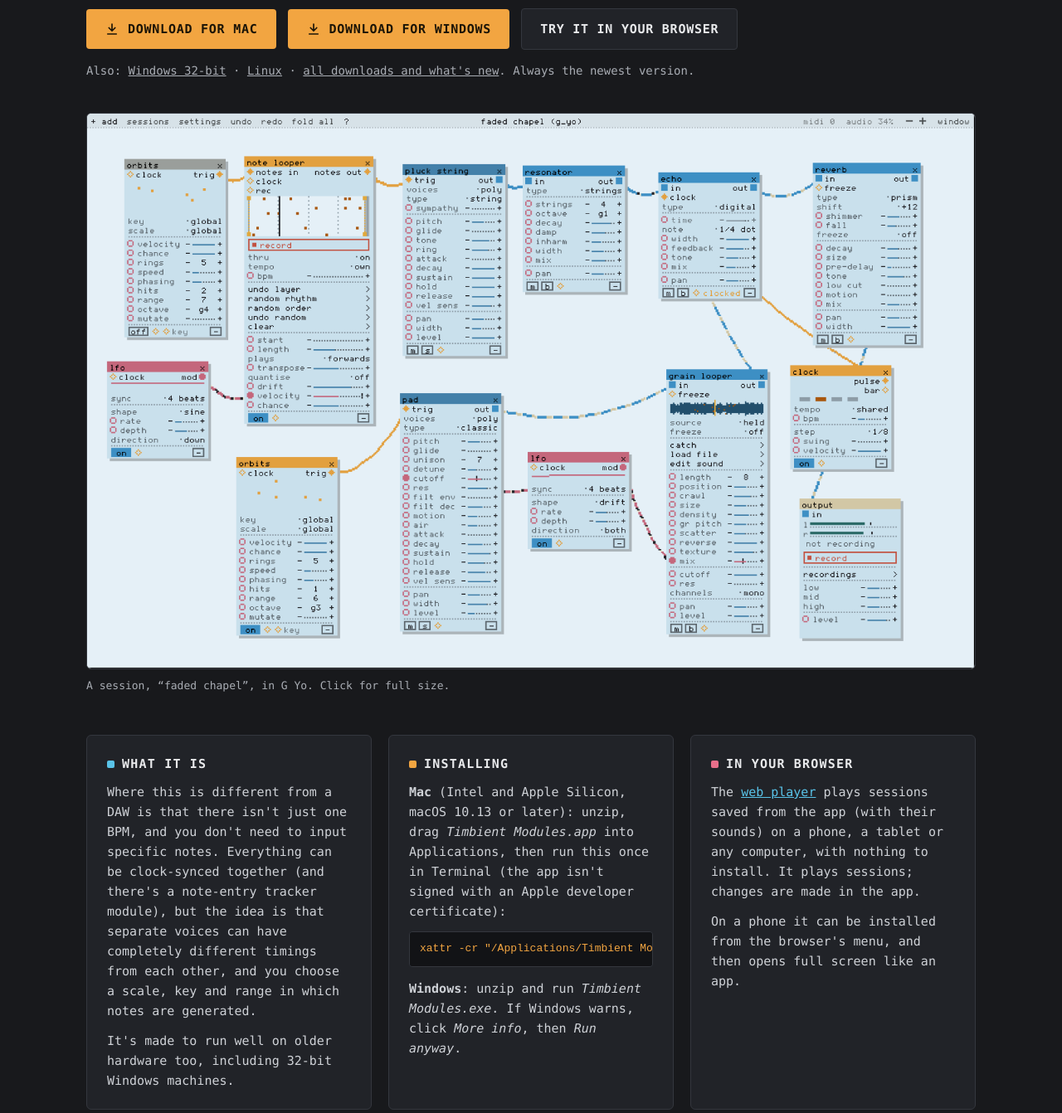
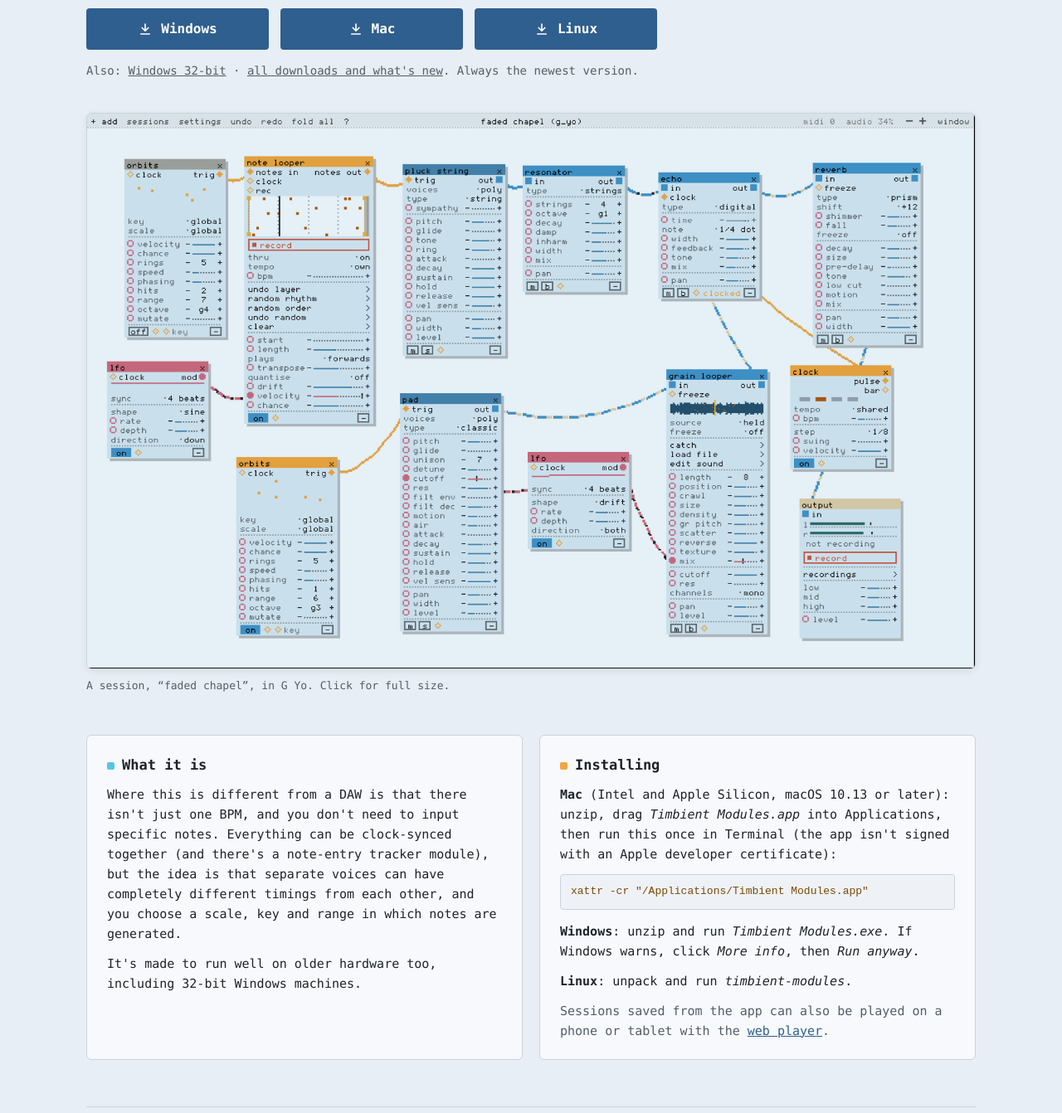
Before and after one commit to teamoth/timbient-modules, a plain HTML site: page web/index.html in a window 1280 px wide. Shown: the part 240-1582 px from the top of the page at 83% size. Drawn offline with Linux system fonts and the light colour scheme.

Commit message:
0.54.1: the L icon; the home page in the app's pale look
- Icon L: as K, with the M's middle one slimmer cord bent round at the point, more room in the M
- Home page: pale blue-grey, normal capitals, Windows / Mac / Linux download buttons, the web player
  down to one line for people who already have sessions

Co-Authored-By: Claude Opus 5.5 <noreply@anthropic.com>
Claude-Session: https://claude.ai/code/session_01SUv3Jn7cGVcw4AX44UcEVA

```diff
--- a/web/index.html
+++ b/web/index.html
@@ -5,54 +5,52 @@
 <meta name="viewport" content="width=device-width, initial-scale=1">
 <title>Timbient Modules</title>
 <meta name="description" content="A pixelated, modular patch-bay playground for ambient and experimental music: sequencers, voices and effects to patch together. For Mac and Windows.">
-<meta name="theme-color" content="#18191c">
+<meta name="theme-color" content="#e8eef5">
 <link rel="icon" href="home/icon-192.png">
 <link rel="apple-touch-icon" href="home/icon-192.png">
 <meta property="og:title" content="Timbient Modules">
 <meta property="og:description" content="A pixelated, modular patch-bay playground for ambient and experimental music.">
 <meta property="og:image" content="https://teamoth.github.io/timbient-modules/home/screenshot.png">
 <style>
-  /* The app's own colours: charcoal, with the icon's cyan, amber and pink */
-  :root { --bg: #18191c; --panel: #212328; --line: #34373e; --ink: #e9eaec; --mid: #a9adb4; --cyan: #59c3e8; --amber: #f2a541; --pink: #e86f8a; }
+  /* The app's own default look: pale blue-grey, dark text, the icon's cyan, amber and pink as small accents */
+  :root { --bg: #e8eef5; --panel: #f7f9fc; --line: #c9d3df; --ink: #1f2329; --mid: #555d69; --blue: #2f5f8f; --cyan: #59c3e8; --amber: #f2a541; --pink: #e86f8a; }
   * { box-sizing: border-box; }
   html { -webkit-text-size-adjust: 100%; }
   body { margin: 0; background: var(--bg); color: var(--ink); font: 16px/1.6 ui-monospace, "SF Mono", Menlo, Consolas, "Liberation Mono", monospace; }
-  a { color: var(--cyan); }
-  a:hover { color: #9adcf3; }
+  a { color: var(--blue); }
+  a:hover { color: #173d63; }
   .wrap { max-width: 1120px; margin: 0 auto; padding: 0 24px; }
   header { padding: 56px 0 28px; display: grid; grid-template-columns: auto 1fr; gap: 28px; align-items: center; }
-  header img { width: 128px; height: 128px; image-rendering: pixelated; }
-  h1 { margin: 0 0 8px; font-size: clamp(28px, 5vw, 44px); line-height: 1.1; letter-spacing: 0.06em; text-transform: uppercase; font-weight: 700; }
+  header img { width: 128px; height: 128px; }
+  h1 { margin: 0 0 8px; font-size: clamp(28px, 5vw, 42px); line-height: 1.15; font-weight: 700; }
   .tag { margin: 0; color: var(--mid); font-size: 17px; max-width: 46em; }
   .cables { height: 6px; margin: 0 0 32px; background: repeating-linear-gradient(115deg, var(--cyan) 0 6px, var(--amber) 6px 12px, var(--pink) 12px 18px); border-radius: 3px; }
-  .get { display: flex; flex-wrap: wrap; gap: 14px; align-items: center; margin: 0 0 14px; }
-  .btn { display: inline-flex; align-items: center; gap: 10px; min-height: 48px; padding: 12px 22px; border-radius: 4px; text-decoration: none; font-weight: 700; letter-spacing: 0.05em; text-transform: uppercase; font-size: 15px; }
-  .btn.main { background: var(--amber); color: #1b1407; }
-  .btn.main:hover { background: #f7bd6b; color: #1b1407; }
-  .btn.alt { border: 1px solid var(--line); color: var(--ink); background: var(--panel); }
-  .btn.alt:hover { border-color: var(--cyan); color: var(--ink); }
+  .get { display: grid; grid-template-columns: repeat(3, minmax(0, 220px)); gap: 14px; margin: 0 0 14px; }
+  .btn { display: inline-flex; align-items: center; justify-content: center; gap: 10px; min-height: 48px; padding: 12px 20px; border-radius: 4px; text-decoration: none; font-weight: 700; font-size: 16px; background: var(--blue); color: #fff; }
+  .btn:hover { background: #224a72; color: #fff; }
   .btn svg { width: 18px; height: 18px; }
   .small { color: var(--mid); font-size: 14px; margin: 0 0 40px; }
   .small a { color: var(--mid); }
   .small a:hover { color: var(--ink); }
   figure { margin: 0 0 48px; }
-  figure a { display: block; border: 1px solid var(--line); border-radius: 6px; overflow: hidden; background: #e8eef5; }
+  figure a { display: block; border: 1px solid var(--line); border-radius: 6px; overflow: hidden; background: #e8eef5; box-shadow: 0 2px 10px rgba(31, 35, 41, 0.08); }
   figure img { display: block; width: 100%; height: auto; }
   figcaption { color: var(--mid); font-size: 13px; margin-top: 10px; }
-  .cols { display: grid; grid-template-columns: repeat(auto-fit, minmax(290px, 1fr)); gap: 20px; margin: 0 0 56px; }
+  .cols { display: grid; grid-template-columns: repeat(auto-fit, minmax(320px, 1fr)); gap: 20px; margin: 0 0 56px; }
   .card { background: var(--panel); border: 1px solid var(--line); border-radius: 6px; padding: 22px 24px; }
-  .card h2 { margin: 0 0 10px; font-size: 15px; letter-spacing: 0.08em; text-transform: uppercase; }
+  .card h2 { margin: 0 0 10px; font-size: 17px; }
   .card h2 span { display: inline-block; width: 9px; height: 9px; margin-right: 9px; border-radius: 2px; }
-  .card p { margin: 0 0 12px; color: #cfd2d7; font-size: 15px; }
+  .card p { margin: 0 0 12px; font-size: 15px; }
   .card p:last-child { margin-bottom: 0; }
-  code { display: block; margin: 10px 0 0; padding: 10px 12px; background: #121316; border: 1px solid var(--line); border-radius: 4px; color: var(--amber); font-size: 13px; overflow-x: auto; white-space: pre; }
+  .quiet { color: var(--mid); font-size: 14px; }
+  code { display: block; margin: 10px 0 0; padding: 10px 12px; background: #eef2f7; border: 1px solid var(--line); border-radius: 4px; color: #7a4a06; font-size: 13px; overflow-x: auto; white-space: pre; }
   footer { border-top: 1px solid var(--line); padding: 22px 0 40px; color: var(--mid); font-size: 14px; display: flex; flex-wrap: wrap; gap: 8px 24px; }
   footer a { color: var(--mid); }
   footer a:hover { color: var(--ink); }
-  @media (max-width: 600px) {
+  @media (max-width: 700px) {
     header { grid-template-columns: 1fr; gap: 18px; padding-top: 36px; }
     header img { width: 96px; height: 96px; }
-    .btn { width: 100%; justify-content: center; }
+    .get { grid-template-columns: 1fr; }
   }
 </style>
 </head>
@@ -68,14 +66,11 @@
   <div class="cables" aria-hidden="true"></div>
 
   <div class="get">
-    <a class="btn main" href="https://github.com/teamoth/timbient-modules/releases/download/latest/Timbient-Modules-Mac.zip">
-      <svg viewBox="0 0 24 24" fill="none" stroke="currentColor" stroke-width="2.2" stroke-linecap="round" stroke-linejoin="round" aria-hidden="true"><path d="M12 4v11M7 10l5 5 5-5M5 20h14"/></svg>Download for Mac</a>
-    <a class="btn main" href="https://github.com/teamoth/timbient-modules/releases/download/latest/Timbient-Modules-Windows.zip">
-      <svg viewBox="0 0 24 24" fill="none" stroke="currentColor" stroke-width="2.2" stroke-linecap="round" stroke-linejoin="round" aria-hidden="true"><path d="M12 4v11M7 10l5 5 5-5M5 20h14"/></svg>Download for Windows</a>
-    <a class="btn alt" href="player/">Try it in your browser</a>
+    <a class="btn" href="https://github.com/teamoth/timbient-modules/releases/download/latest/Timbient-Modules-Windows.zip"><svg viewBox="0 0 24 24" fill="none" stroke="currentColor" stroke-width="2.2" stroke-linecap="round" stroke-linejoin="round" aria-hidden="true"><path d="M12 4v11M7 10l5 5 5-5M5 20h14"/></svg>Windows</a>
+    <a class="btn" href="https://github.com/teamoth/timbient-modules/releases/download/latest/Timbient-Modules-Mac.zip"><svg viewBox="0 0 24 24" fill="none" stroke="currentColor" stroke-width="2.2" stroke-linecap="round" stroke-linejoin="round" aria-hidden="true"><path d="M12 4v11M7 10l5 5 5-5M5 20h14"/></svg>Mac</a>
+    <a class="btn" href="https://github.com/teamoth/timbient-modules/releases/download/latest/Timbient-Modules-Linux.tar.gz"><svg viewBox="0 0 24 24" fill="none" stroke="currentColor" stroke-width="2.2" stroke-linecap="round" stroke-linejoin="round" aria-hidden="true"><path d="M12 4v11M7 10l5 5 5-5M5 20h14"/></svg>Linux</a>
   </div>
   <p class="small">Also: <a href="https://github.com/teamoth/timbient-modules/releases/download/latest/Timbient-Modules-Windows-32bit.zip">Windows 32-bit</a> ·
-    <a href="https://github.com/teamoth/timbient-modules/releases/download/latest/Timbient-Modules-Linux.tar.gz">Linux</a> ·
     <a href="https://github.com/teamoth/timbient-modules/releases/tag/latest">all downloads and what's new</a>. Always the newest version.</p>
 
   <figure>
@@ -94,11 +89,8 @@
       <p><strong>Mac</strong> (Intel and Apple Silicon, macOS 10.13 or later): unzip, drag <em>Timbient Modules.app</em> into Applications, then run this once in Terminal (the app isn't signed with an Apple developer certificate):</p>
       <code>xattr -cr "/Applications/Timbient Modules.app"</code>
       <p style="margin-top: 14px"><strong>Windows</strong>: unzip and run <em>Timbient Modules.exe</em>. If Windows warns, click <em>More info</em>, then <em>Run anyway</em>.</p>
-    </div>
-    <div class="card">
-      <h2><span style="background: var(--pink)"></span>In your browser</h2>
-      <p>The <a href="player/">web player</a> plays sessions saved from the app (with their sounds) on a phone, a tablet or any computer, with nothing to install. It plays sessions; changes are made in the app.</p>
-      <p>On a phone it can be installed from the browser's menu, and then opens full screen like an app.</p>
+      <p><strong>Linux</strong>: unpack and run <em>timbient-modules</em>.</p>
+      <p class="quiet">Sessions saved from the app can also be played on a phone or tablet with the <a href="player/">web player</a>.</p>
     </div>
   </div>
 
```
Also changed, not shown: assets/timbient-256.png, assets/timbient.ico, web/home/icon-192.png, web/home/icon-256.png, web/player/icon-192.png, web/player/icon-512.png, web/player/icon-maskable-512.png, 2 other files.
